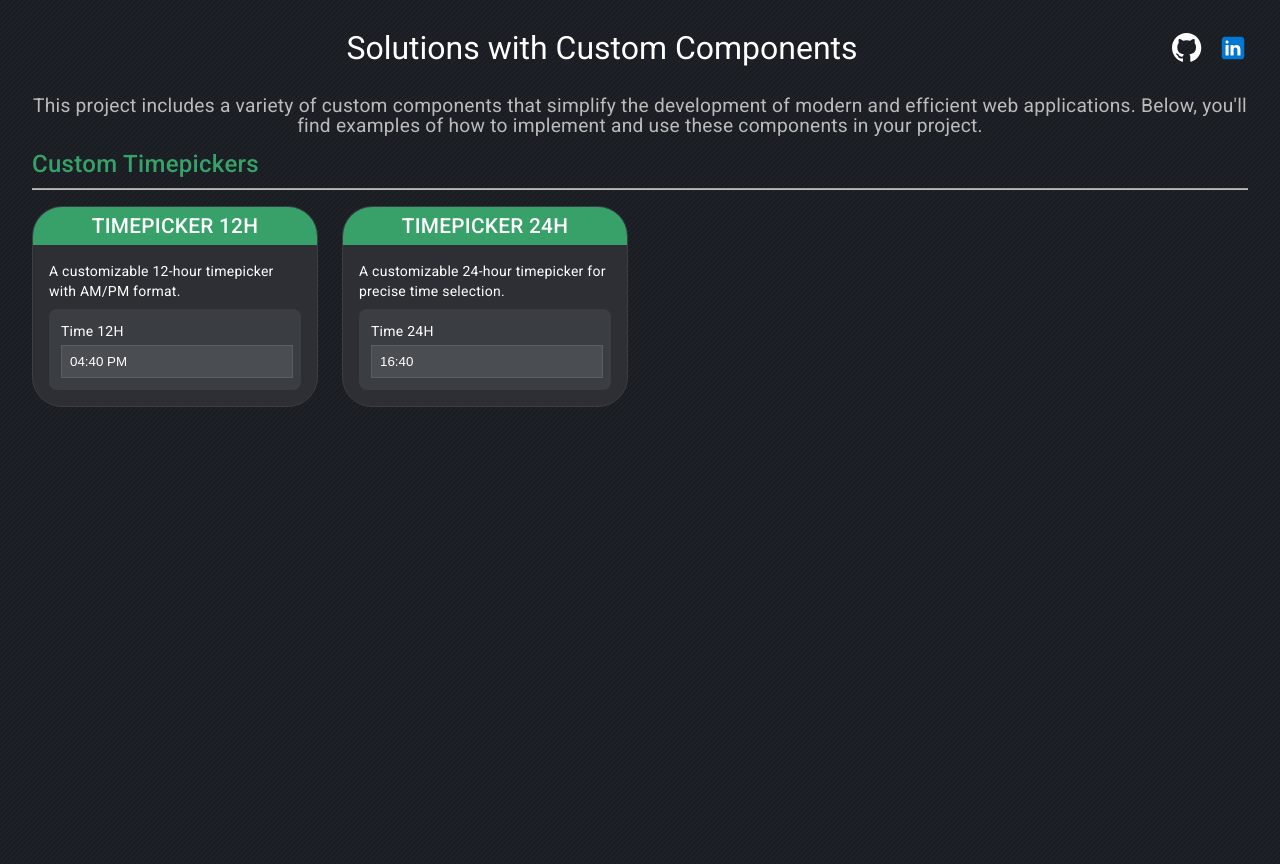
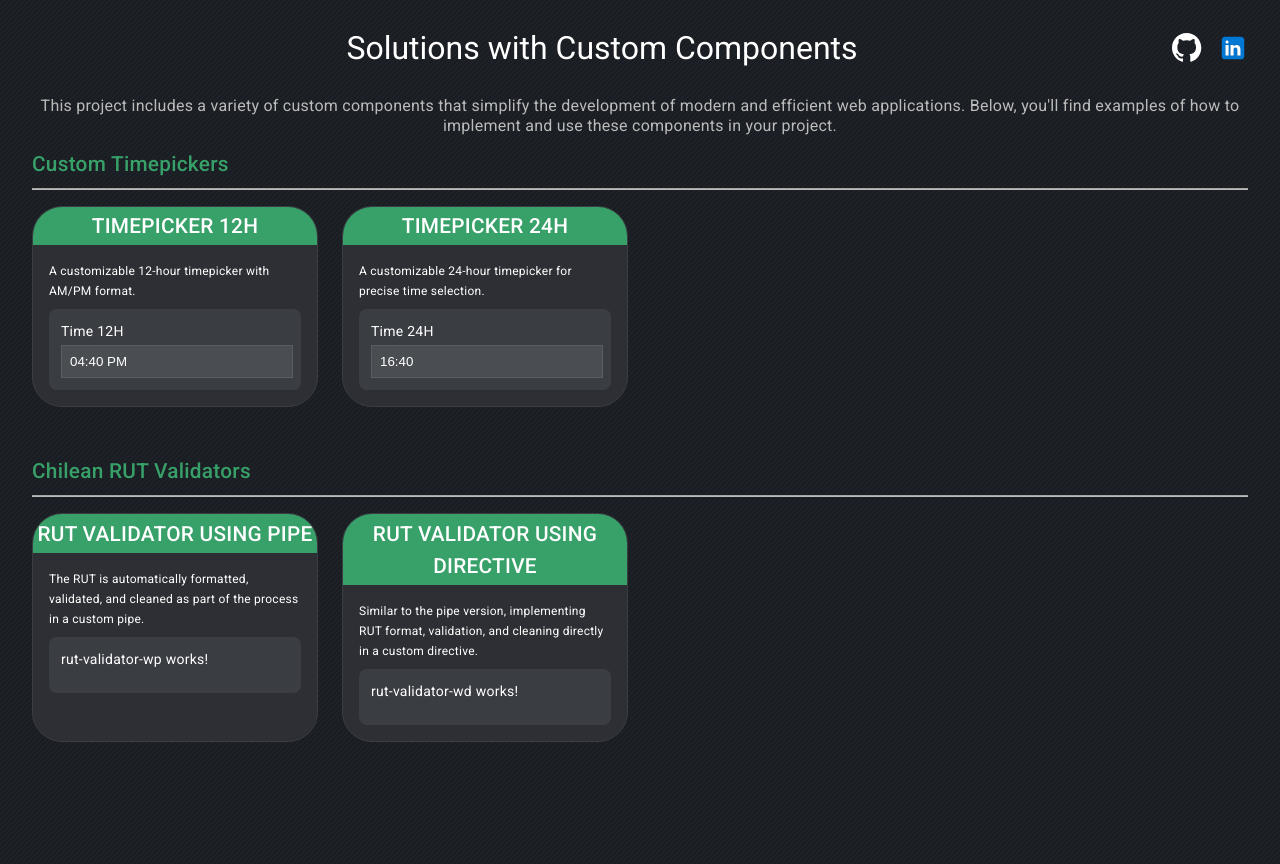
Before and after one commit to edgarbenitez92/custom-components-app, an Angular app: page / in a window 1280 px wide. Built offline with nearby package versions, Linux system fonts and the light colour scheme.

Commit message:
Chilean RUT validators
-. New components have been created to start with the implementation using pipe or directive

```diff
--- a/src/app/app.component.html
+++ b/src/app/app.component.html
@@ -54,8 +54,41 @@
     </div>
   </section>
 
-  <!-- <section class="components-section">
+  <section class="components-section">
     <h2 class="subtitle">Chilean RUT Validators</h2>
     <mat-divider class="divider"></mat-divider>
-  </section> -->
+
+    <div class="grid-components">
+      <!-- RUT validator with pipe Card -->
+      <div class="card">
+        <div class="header">
+          <h2 class="title">RUT VALIDATOR USING PIPE</h2>
+        </div>
+        <div class="content">
+          <p class="description">
+            The RUT is automatically formatted, validated, and cleaned as part of the process in a custom pipe.
+          </p>
+          <div class="input-container">
+            <app-rut-validator-wp></app-rut-validator-wp>
+          </div>
+        </div>
+      </div>
+
+      <!-- RUT validator with directive Card -->
+      <div class="card">
+        <div class="header">
+          <h2 class="title">RUT VALIDATOR USING DIRECTIVE</h2>
+        </div>
+        <div class="content">
+          <p class="description">
+            Similar to the pipe version, implementing RUT format, validation, and cleaning directly in a custom
+            directive.
+          </p>
+          <div class="input-container">
+            <app-rut-validator-wd></app-rut-validator-wd>
+          </div>
+        </div>
+      </div>
+    </div>
+  </section>
 </main>
--- a/src/app/app.component.scss
+++ b/src/app/app.component.scss
@@ -45,7 +45,7 @@
   }
 
   .description {
-    font-size: 1.2rem;
+    font-size: 1rem;
     color: #bbb;
     margin-top: 0.5rem;
   }
@@ -55,7 +55,7 @@
   margin-bottom: 3rem;
 
   .subtitle {
-    font-size: 1.5rem;
+    font-size: 1.3rem;
     color: #38a169;
     margin-bottom: 0.5rem;
     text-align: left;
@@ -101,7 +101,7 @@
 
         .title {
           text-align: center;
-          font-size: 1rem;
+          font-size: 0.8rem;
           margin: 0px;
 
           @media (min-width: 1200px) {
@@ -114,7 +114,7 @@
         padding: 1rem;
 
         .description {
-          font-size: 0.875rem;
+          font-size: 0.75rem;
           margin-bottom: 0.5rem;
         }
 
--- a/src/app/app.component.ts
+++ b/src/app/app.component.ts
@@ -7,6 +7,8 @@ import { MatDialog, MatDialogModule } from '@angular/material/dialog';
 import { SingleTimepickerComponent } from './components/single-timepicker/single-timepicker.component';
 import { FullTimepickerComponent } from './components/full-timepicker/full-timepicker.component';
 import { MatDividerModule } from '@angular/material/divider';
+import { RutValidatorWpComponent } from './components/rut-validator-wp/rut-validator-wp.component';
+import { RutValidatorWdComponent } from './components/rut-validator-wd/rut-validator-wd.component';
 
 @Component({
   selector: 'app-root',
@@ -21,6 +23,8 @@ import { MatDividerModule } from '@angular/material/divider';
     MatInputModule,
     MatDialogModule,
     MatDividerModule,
+    RutValidatorWpComponent,
+    RutValidatorWdComponent,
   ],
 })
 export class AppComponent {
--- /dev/null
+++ b/src/app/components/rut-validator-wd/rut-validator-wd.component.html
@@ -0,0 +1 @@
+<p>rut-validator-wd works!</p>
--- /dev/null
+++ b/src/app/components/rut-validator-wp/rut-validator-wp.component.html
@@ -0,0 +1 @@
+<p>rut-validator-wp works!</p>
--- /dev/null
+++ b/src/app/components/rut-validator-wp/rut-validator-wp.component.ts
@@ -0,0 +1,13 @@
+import { Component } from '@angular/core';
+
+@Component({
+  selector: 'app-rut-validator-wp',
+  standalone: true,
+  imports: [],
+  templateUrl: './rut-validator-wp.component.html',
+  styleUrl: './rut-validator-wp.component.scss',
+})
+export class RutValidatorWpComponent {
+  rutWp: string = '463214735';
+  rutWd: string = '342240747';
+}
```
Also changed, not shown: src/app/components/rut-validator-wd/rut-validator-wd.component.ts (added, +12 -0 lines), src/app/components/rut-validator-wd/rut-validator-wd.component.scss (added), src/app/components/rut-validator-wp/rut-validator-wp.component.scss (added), 2 other files (tests, documents, lock files or other folders).
